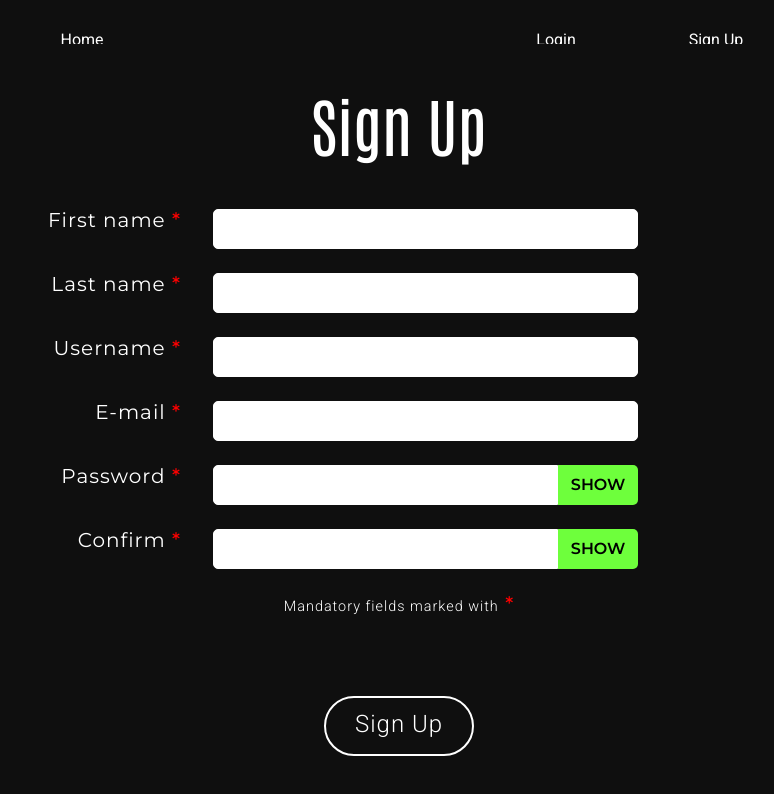
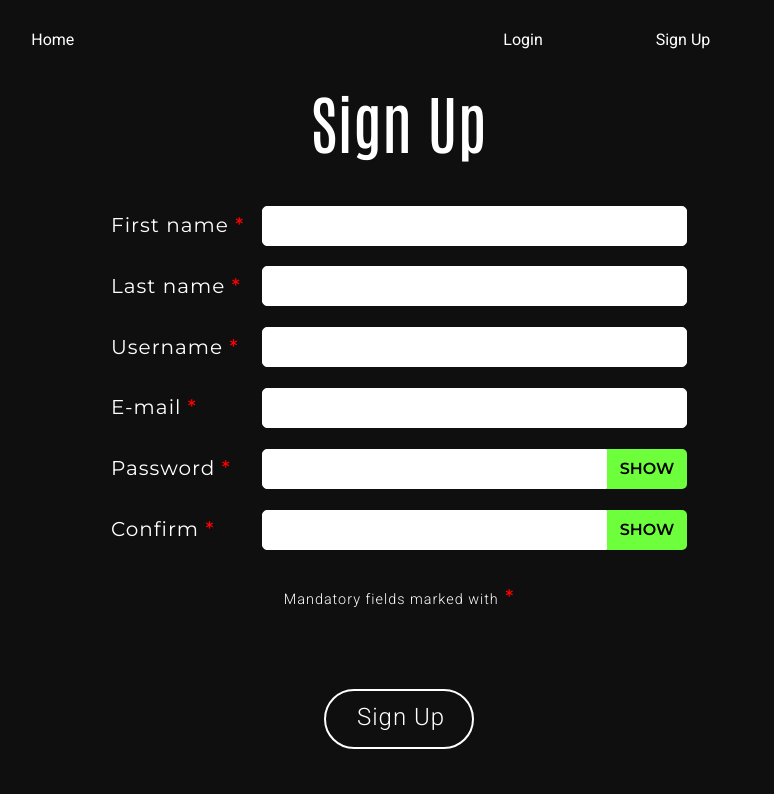
Before and after one commit to AleksandrSamusev/MM-V2-FE-React, a React (Vite) app: page /signup in a window 1280 px wide. Shown: the top 794 px of the page, without its empty margins (241-1015 px from the left). Built offline with nearby package versions, Linux system fonts and the light colour scheme.

Commit message:
Add @media for register component (mobile to be done)

```diff
--- a/src/components/InputWithSVG/InputForPassword.jsx
+++ b/src/components/InputWithSVG/InputForPassword.jsx
@@ -11,9 +11,13 @@ const InputForPassword = () => {
 
     return (
         <>
-            <input className="login-input-password" type={!clicked ? "password" : "text"} name="password" id="password"/>
-            <div className={"svg-div " + (!clicked ? 'green' : 'yellow')} onClick={handleClick}>
-                {!clicked ? <span className="span-status-show">SHOW</span> : <span className="span-status-show">HIDE</span>}
+            <div style={{display: "flex"}}>
+                <input className="login-input-password" type={!clicked ? "password" : "text"} name="password"
+                       id="password"/>
+                <div className={"svg-div " + (!clicked ? 'green' : 'yellow')} onClick={handleClick}>
+                    {!clicked ? <span className="span-status-show">SHOW</span> :
+                        <span className="span-status-show">HIDE</span>}
+                </div>
             </div>
         </>
     )
--- a/src/components/InputWithSVG/inputForPassword.css
+++ b/src/components/InputWithSVG/inputForPassword.css
@@ -4,7 +4,10 @@
     border-bottom-right-radius: 5px;
     border-top-right-radius: 5px;
     text-align: center;
-    margin-right: 7rem;
+}
+
+.svg-div:hover {
+    cursor: pointer;
 }
 
 .green {
@@ -27,7 +30,7 @@
     border-bottom-left-radius: 5px;
     border-top-left-radius: 5px;
     background-color: white;
-    margin-left: 2rem;
+
 }
 
 .span-status-show {
--- a/src/components/LoginComponent/loginComponent.css
+++ b/src/components/LoginComponent/loginComponent.css
@@ -1,9 +1,6 @@
 .login-container {
-    display: flex;
-    height: 80vh;
+    height: calc(100vh - 5rem);
     background-color: #0F0F0F;
-    align-items: center;
-    justify-content: center;
 }
 
 label {
@@ -30,13 +27,27 @@ svg {
 
 .div-for-input {
     display: flex;
-    margin-bottom: 3rem;
-    width: 100%;
-    justify-content: end;
+    margin-bottom: 1.3rem;
+    justify-content: space-between;
+    align-items: center;
+    width: 36rem;
 }
 
 .div-main {
     display: flex;
     flex-direction: column;
     align-items: center;
+    justify-content: center;
 }
+
+@media (min-width: 1920px) {
+    .div-for-input {
+        margin-bottom: 1.8rem;
+    }
+}
+
+@media (min-width: 1920px) {
+    .div-for-input {
+        margin-bottom: 2.5rem;
+    }
+}
--- a/src/components/buttons/home_login_button/btnLoginHome.css
+++ b/src/components/buttons/home_login_button/btnLoginHome.css
@@ -13,6 +13,10 @@
 }
 
 .btn-span {
+    display: block;
+    width: 120px;
+    height: 50px;
+    border-radius: 25px;
     text-decoration: none;
     line-height: 43px;
     font-family: Roboto, serif;
@@ -33,5 +37,9 @@
     .btn-span {
         line-height: 53px;
         font-size: 1.5rem;
+        display: block;
+        width: 150px;
+        height: 60px;
+        border-radius: 30px;
     }
 }
--- a/src/components/inputLoginNoSVG/inputLoginNoSVG.css
+++ b/src/components/inputLoginNoSVG/inputLoginNoSVG.css
@@ -9,6 +9,4 @@
     border: 1px solid white;
     border-radius: 5px;
     background-color: white;
-    margin-right: 7rem;
-    margin-left: 2rem;
 }
--- a/src/components/navbar/Navbar.jsx
+++ b/src/components/navbar/Navbar.jsx
@@ -4,10 +4,10 @@ const Navbar = () => {
     return (
         <>
             <div className="navbar">
-                <a href="/" className="list-item">Home</a>
+                <a href="/" className="navbar-link">Home</a>
                 <div className="navbar-right-group">
-                    <a href="/login" className="list-item">Login</a>
-                    <a href="/signup" className="list-item">Sign Up</a>
+                    <a href="/login" className="navbar-link">Login</a>
+                    <a href="/signup" className="navbar-link">Sign Up</a>
                 </div>
             </div>
         </>
--- a/src/components/navbar/navbar.css
+++ b/src/components/navbar/navbar.css
@@ -2,30 +2,28 @@
     display: flex;
     background-color: #0F0F0F;
     height: 5rem;
+    align-items: center;
     justify-content: space-around;
 }
 
-.list-item {
-    display: inline-block;
-    width: 10rem;
-    height: 5rem;
+.navbar-link {
     color: white;
     font-family: Roboto;
     font-weight: 400;
     font-size: 1rem;
     text-decoration: none;
-    line-height: 5rem;
     text-align: center;
 }
 
 @media (min-width: 1920px) {
-    .list-item {
+    .navbar-link {
         font-size: 1.5rem;
     }
 }
 
 .navbar-right-group {
-    text-align: center;
-    display: block;
+    text-align: end;
+    display: flex;
     width: 20rem;
+    justify-content: space-around;
 }
--- a/src/components/registerComponent/RegisterComponent.jsx
+++ b/src/components/registerComponent/RegisterComponent.jsx
@@ -7,33 +7,35 @@ import "./registerComponent.css"
 const RegisterComponent = () => {
     return (
         <div className="login-container">
-            <div className="div-main">
-                <h1 className="main-title">Sign Up</h1>
-                <div className="div-for-input">
+            <div className="div-main-register">
+                <h1 className="main-title-register">Sign Up</h1>
+                <div style={{marginTop:"3rem", marginBottom: "1rem"}}>
+                    <div className="div-for-input-register">
                         <LabelWithAsterisk for={"firstname"} value={"First name"}/>
-                    <InputLoginNoSVG />
+                        <InputLoginNoSVG/>
                     </div>
-                <div className="div-for-input">
+                    <div className="div-for-input-register">
                         <LabelWithAsterisk for={"lastname"} value={"Last name"}/>
-                    <InputLoginNoSVG />
+                        <InputLoginNoSVG/>
                     </div>
-                <div className="div-for-input">
+                    <div className="div-for-input-register">
                         <LabelWithAsterisk for={"username"} value={"Username"}/>
-                    <InputLoginNoSVG />
+                        <InputLoginNoSVG/>
                     </div>
-                <div className="div-for-input">
+                    <div className="div-for-input-register">
                         <LabelWithAsterisk for={"email"} value={"E-mail"}/>
-                    <InputLoginNoSVG />
+                        <InputLoginNoSVG/>
                     </div>
-                <div className="div-for-input">
+                    <div className="div-for-input-register">
                         <LabelWithAsterisk for={"password"} value={"Password"}/>
-                    <InputForPassword />
+                        <InputForPassword/>
                     </div>
-                <div className="div-for-input">
+                    <div className="div-for-input-register">
                         <LabelWithAsterisk for={"confirm"} value={"Confirm"}/>
-                    <InputForPassword />
+                        <InputForPassword/>
                     </div>
-                <span className="span-mandatory">Mandatory fields marked with<span className="asterisk"> *</span></span>
+                </div>
+                <span className="span-mandatory-register">Mandatory fields marked with<span className="asterisk"> *</span></span>
                 <BtnLoginHome title={"Sign Up"}/>
             </div>
         </div>
--- a/src/components/registerComponent/registerComponent.css
+++ b/src/components/registerComponent/registerComponent.css
@@ -1,12 +1,83 @@
-.div-for-input {
+.div-for-input-register {
     display: flex;
-    margin-bottom: 1.5rem;
-    width: 100%;
-    justify-content: end;
+    margin-bottom: 1.3rem;
+    justify-content: space-between;
+    align-items: center;
+    width: 36rem;
+}
+
+.div-main-register {
+    display: flex;
+    flex-direction: column;
+    align-items: center;
+    justify-content: center;
+    paddingTop: 3rem;
+}
+
+.main-title-register {
+    color: white;
+    font-family: Antonio, serif;
+    font-size: 3rem;
+    font-weight: 400;
+    margin-bottom: 3rem;
+}
+
+.span-mandatory-register {
+    font-family: Roboto, serif;
+    font-size: 0.9rem;
+    font-weight: 300;
+    letter-spacing: 1px;
+    color: white;
+    margin-bottom: 5rem;
+}
+
+@media (min-width: 768px) {
+    .main-title-register {
+        font-size: 4rem;
+    }
+}
+
+@media (min-width: 1280px) {
+    .main-title-register {
+        margin-top: 0.25rem;
+        margin-bottom: 0rem;
+   }
+}
+
+@media (min-width: 1440px) {
+    .main-title-register {
+        margin-top: 3.5rem;
+        margin-bottom: 1rem;
+    }
+    .span-mandatory-register {
+        margin-bottom: 3.5rem;
+    }
 }
 
 @media (min-width: 1920px) {
-    .div-for-input {
-        margin-bottom: 2rem;
+    .main-title-register {
+        margin-top: 7rem;
+        font-size: 5rem;
+    }
+    .span-mandatory-register {
+        margin-bottom: 5rem;
     }
 }
+
+@media (1180px <= height <= 1400px ) and (820px <= width <= 1200px) {
+    .main-title-register {
+        margin-top: 10rem;
+        font-size: 5rem;
+    }
+}
+
+@media (min-width: 2300px) {
+    .main-title-register {
+        margin-top: 10rem;
+        margin-bottom: 4rem;
+        font-size: 6rem;
+    }
+    .span-mandatory-register {
+        margin-bottom: 6rem;
+    }
+}
```
Also changed, not shown: src/components/LoginComponent/LoginComponent.jsx (+4 -4 lines). Lines whose indentation alone changed are shown as unchanged.
